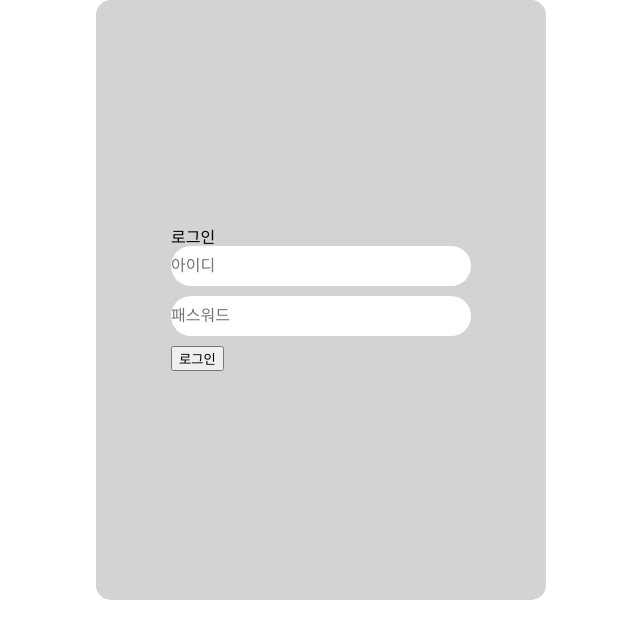
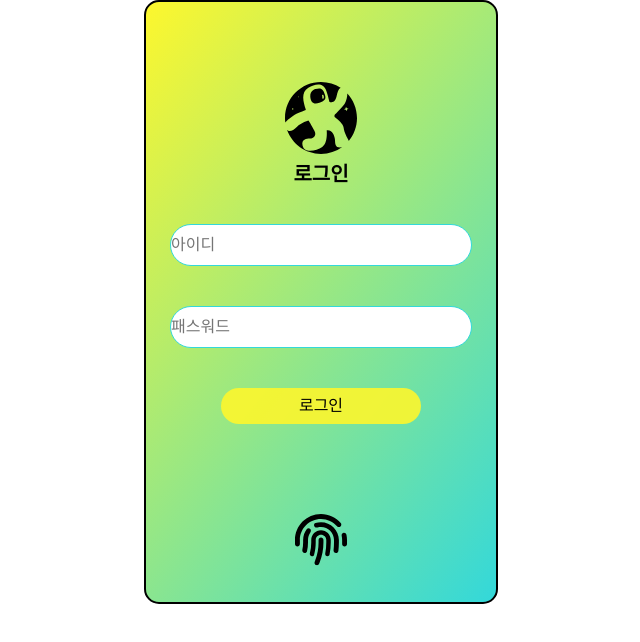
Before and after one commit to elena7993/React, a React (Create React App) app: page / in a window 1280 px wide. Shown: the top 642 px of the page, without its empty margins (319-959 px from the left). Built offline with nearby package versions, Linux system fonts and the light colour scheme.

Commit message:
28_10_24

```diff
--- a/src/components/ex_08/Ex08.js
+++ b/src/components/ex_08/Ex08.js
@@ -1,24 +1,62 @@
 import { useForm } from "react-hook-form";
 import styled from "styled-components";
+import { FontAwesomeIcon } from "@fortawesome/react-fontawesome";
+import {
+  faCoffee,
+  faFingerprint,
+  faTreePalm,
+} from "@fortawesome/free-solid-svg-icons";
+import { faOdysee } from "@fortawesome/free-brands-svg-icons";
 
 const Wrap = styled.div`
   width: 100%;
-  max-width: 450px;
+  max-width: 350px;
   height: 600px;
-  background-color: lightgrey;
+  background: rgb(51, 216, 218);
+  background: linear-gradient(
+    308deg,
+    rgba(51, 216, 218, 1) 0%,
+    rgba(253, 247, 45, 1) 100%
+  );
+  border: 2px solid #000;
   margin: 0 auto;
   border-radius: 15px;
+  form {
     display: flex;
     justify-content: center;
     align-items: center;
+    flex-direction: column;
+    padding: 80px 20px;
+    h2 {
+      width: 80px;
+      height: 30px;
+      /* border: 1px solid black; */
+      font-size: 20px;
+      font-weight: 700;
+      text-align: center;
+      margin: 10px 0;
+    }
     input {
       all: unset;
       width: 300px;
       height: 40px;
       background-color: #fff;
-    margin-bottom: 10px;
+      border: 1px solid rgba(51, 216, 218, 1);
       border-radius: 30px;
-    /* display: flex; */
+      text-align: left;
+      margin: 20px 0;
+    }
+
+    button {
+      all: unset;
+      width: 200px;
+      height: 36px;
+      background-color: rgba(253, 247, 45, 0.9);
+      border-radius: 30px;
+      text-align: center;
+      line-height: 30px;
+      margin: 20px 0 90px 0;
+    }
   }
 `;
 
@@ -40,6 +78,10 @@ const Ex08 = () => {
   return (
     <Wrap>
       <form onSubmit={handleSubmit(loginSubmit)}>
+        <div>
+          {/* <FontAwesomeIcon icon="fa-light fa-tree-palm" /> */}
+          <FontAwesomeIcon icon={faOdysee} style={{ fontSize: "72px" }} />
+        </div>
         <h2>로그인</h2>
 
         <input
@@ -67,6 +109,9 @@ const Ex08 = () => {
     =>자바스크립트 문법이다 */}
 
         <button>로그인</button>
+        <div>
+          <FontAwesomeIcon icon={faFingerprint} style={{ fontSize: "52px" }} />
+        </div>
       </form>
     </Wrap>
   );
```
Also changed, not shown: 1 other file (tests, documents, lock files or other folders). Lines whose indentation alone changed are shown as unchanged.
